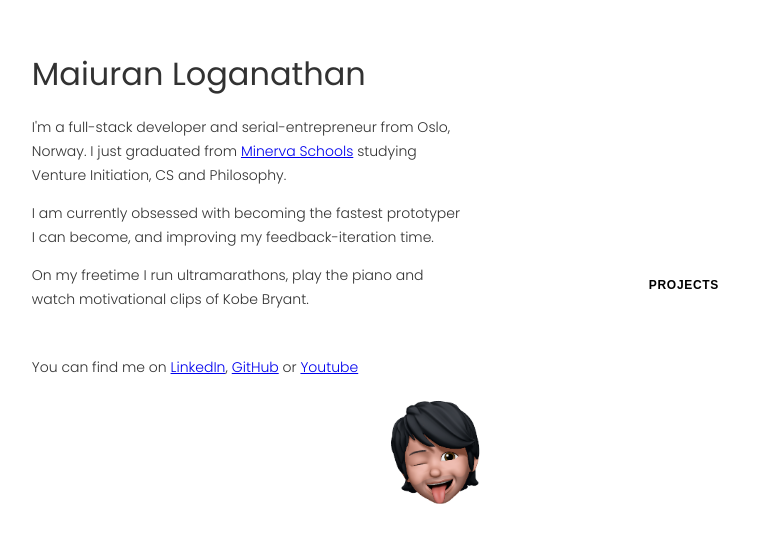
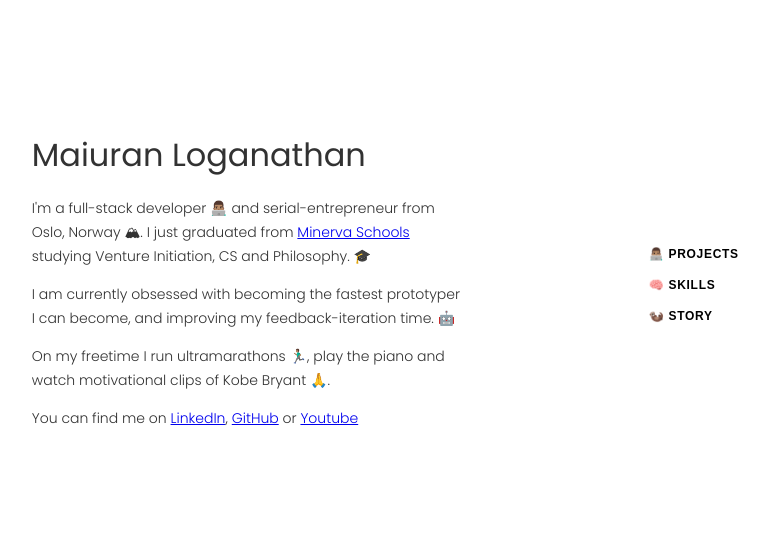
Before and after one commit to Maiuran1404/maiuran1404.github.io, a React (Create React App) app: page / in a window 1280 px wide. Shown: the part 115-658 px from the top of the page, without its empty margins (211-980 px from the left). Built offline with nearby package versions, Linux system fonts and the light colour scheme.

Commit message:
mayoo saturday commmit

```diff
--- a/src/containers/Home.js
+++ b/src/containers/Home.js
@@ -88,14 +88,14 @@ function Home() {
                 <div>
                 </div>
                 </h1>
-                <p> I'm a full-stack developer and serial-entrepreneur from Oslo, Norway. I just graduated from <a href="https://www.minerva.kgi.edu"> Minerva Schools</a> studying Venture Initiation, CS and Philosophy. </p>
-                <p> I am currently obsessed with becoming the fastest prototyper I can become, and improving my feedback-iteration time. </p>
-                <p> On my freetime I run ultramarathons, play the piano and watch motivational clips of Kobe Bryant. </p>
-                <br/>
+                <p> I'm a full-stack developer 👨🏽‍💻 and serial-entrepreneur from Oslo, Norway 🏔. I just graduated from <a href="https://www.minerva.kgi.edu"> Minerva Schools</a> studying Venture Initiation, CS and Philosophy. 🎓</p>
+                <p> I am currently obsessed with becoming the fastest prototyper I can become, and improving my feedback-iteration time. 🤖 </p>
+                <p> On my freetime I run ultramarathons 🏃🏽‍♂️, play the piano and watch motivational clips of Kobe Bryant 🙏. </p>
+                {/* <br/> */}
                 <p> You can find me on <a href="https://www.linkedin.com/in/maiuran-loganathan-472ba893/">LinkedIn</a>, <a href="https://github.com/Maiuran1404">GitHub</a> or <a href="https://www.youtube.com/channel/UCXoV5_-c5bx8SLDyHk3eJqQ/featured">Youtube</a> </p>
-                <Image
+                {/* <Image
                     src={Mayoo} width={150}
-                    />
+                    />  */}
                 <br/>
 
                 </div>
@@ -108,15 +108,15 @@ function Home() {
                         onClick={(e) => {
                           e.preventDefault();
                           window.location.href='/coding';
-                          }}> Projects
+                          }}> 👨🏽‍💻 Projects
                 </button>
               </div>
-              {/* <div className="btn-row">
+              <div className="btn-row">
                 <button className="explore-button" type="button"
                         onClick={(e) => {
                           e.preventDefault();
                           window.location.href='/startups';
-                          }}> Skills
+                          }}> 🧠 Skills
                 </button>
               </div>
               <div className="btn-row">
@@ -124,9 +124,9 @@ function Home() {
                         onClick={(e) => {
                           e.preventDefault();
                           window.location.href='/coding';
-                          }}> Story
+                          }}> 🦦 Story
                 </button>
-              </div> */}
+              </div>
         </div>
         </div>
         </div>
```
